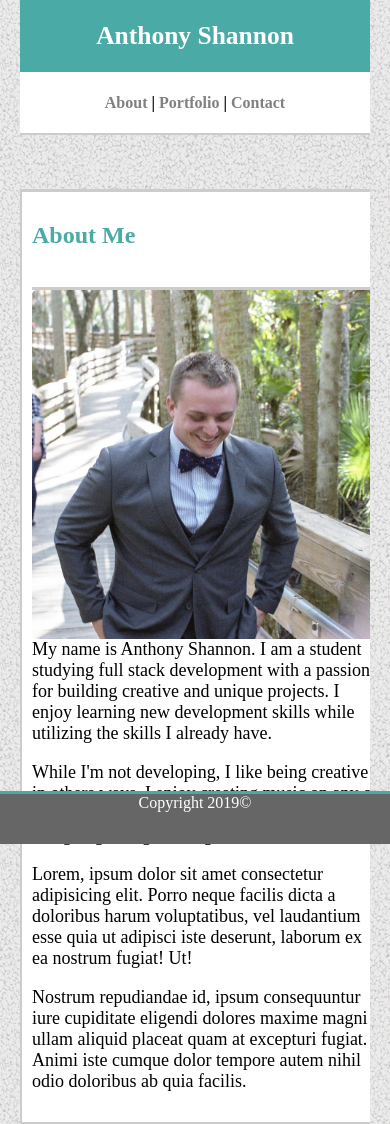
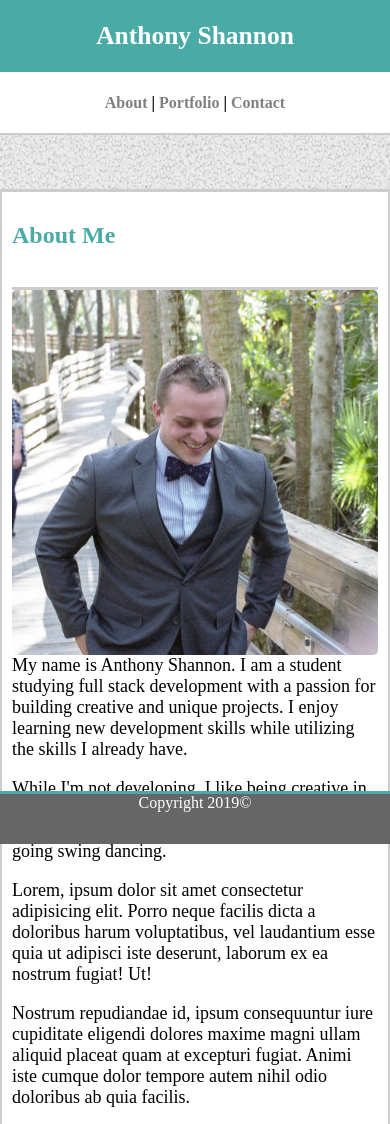
Before and after one commit to ashannon1990/Responsive-Portfolio, a plain HTML site: page index.html in a window 390 px wide. Shown: the top 1124 px of the page. Drawn offline with Linux system fonts and the light colour scheme.

Commit message:
Fixed margins

```diff
--- a/assets/css/style.css
+++ b/assets/css/style.css
@@ -18,7 +18,6 @@ html{
     background-color: #4aaaa5;
     color: #ffffff;
     text-align: center;
-
     font-size: 17px;
 }
 header {
@@ -98,24 +97,25 @@ h3 {
     position: relative;
     margin: 20px;
 }
+
 @media screen and (max-width : 980px) {
-    body, .container, .content{
+    .container, .content, .main{
         width: 700px;
         margin: auto;
     }
-    }
+}
 
 @media screen and (max-width: 980px) {
       #me {
-          height: 50%;
-          width: 50%;
+          height: 35%;
+          width: 35%;
       }
     }
 
 @media screen and (max-width: 768px) {
       #me {
-          height: 75%;
-          width: 75%;
+          height: 55%;
+          width: 55%;
       }
     }
 @media screen and (max-width: 768px) {
@@ -134,15 +134,16 @@ h3 {
     }
   }
 
+
 @media screen and (max-width: 640px) {
     .main, .container, .content, body{
-        width: 350px;
+        width: auto;
     }
 }
 @media screen and (max-width: 640px) {
     .container{
         height: auto;
-        widows: 100%;
+        width: 100%;
     }
   }
 @media screen and (max-width: 640px) {
```
